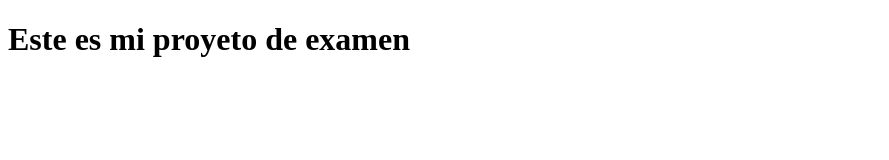
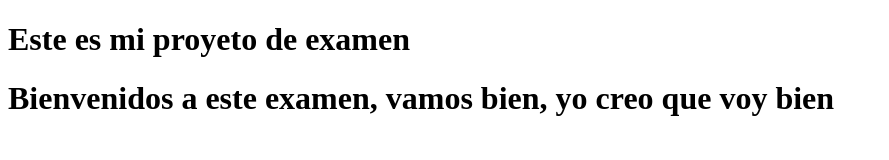
Before and after one commit to ChrisGlez07/Examen-Parcial-1, a plain HTML site: page index.html in a window 1280 px wide. Shown: the whole page, without its empty margins (0-889 px from the left). Drawn offline with Linux system fonts and the light colour scheme.

Commit message:
Cambios de Index y Contacto

```diff
--- a/index.html
+++ b/index.html
@@ -7,5 +7,6 @@
 </head>
 <body>
     <h1>Este es mi proyeto de examen</h1>
+    <h1>Bienvenidos a este examen, vamos bien, yo creo que voy bien</h1>
 </body>
 </html>
```
